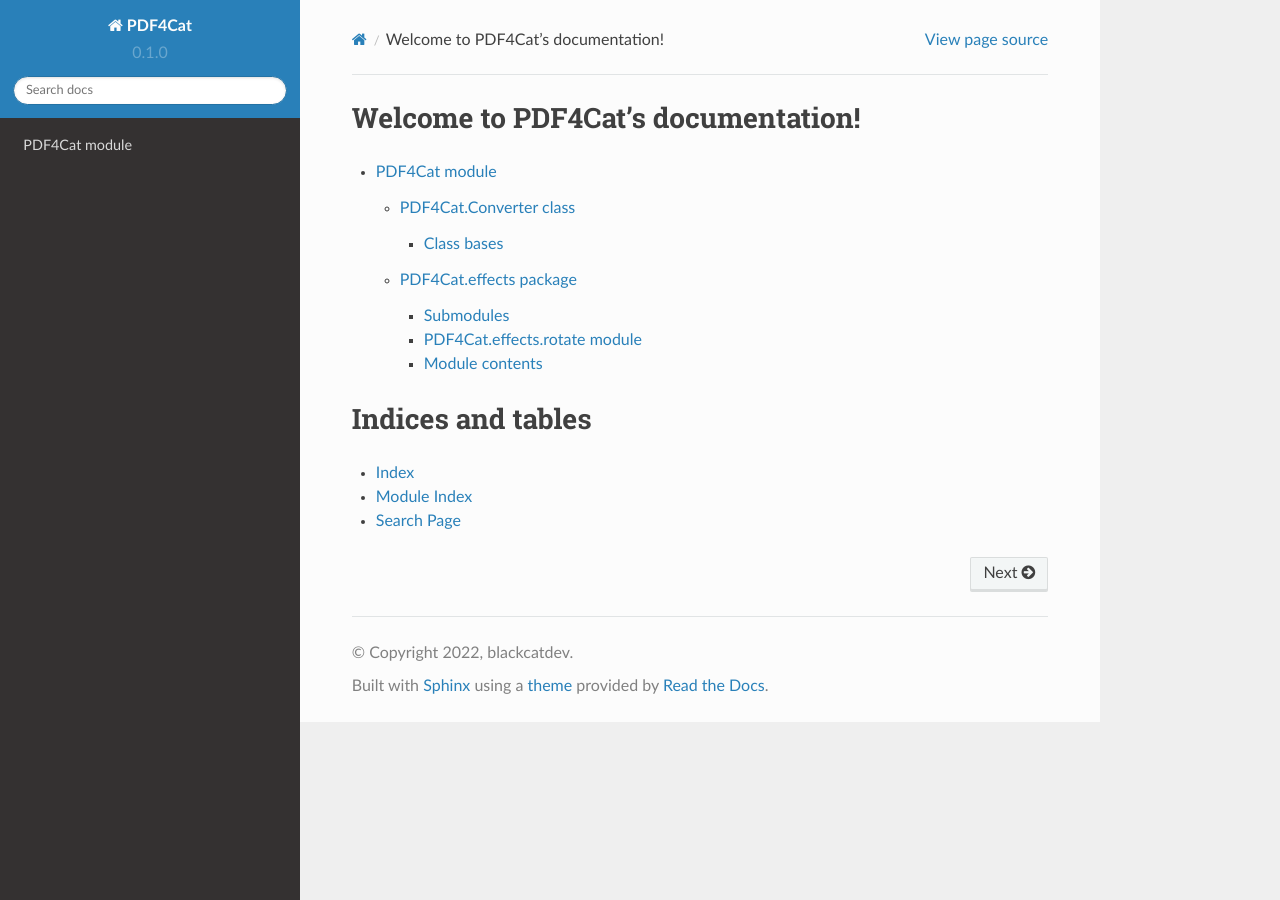
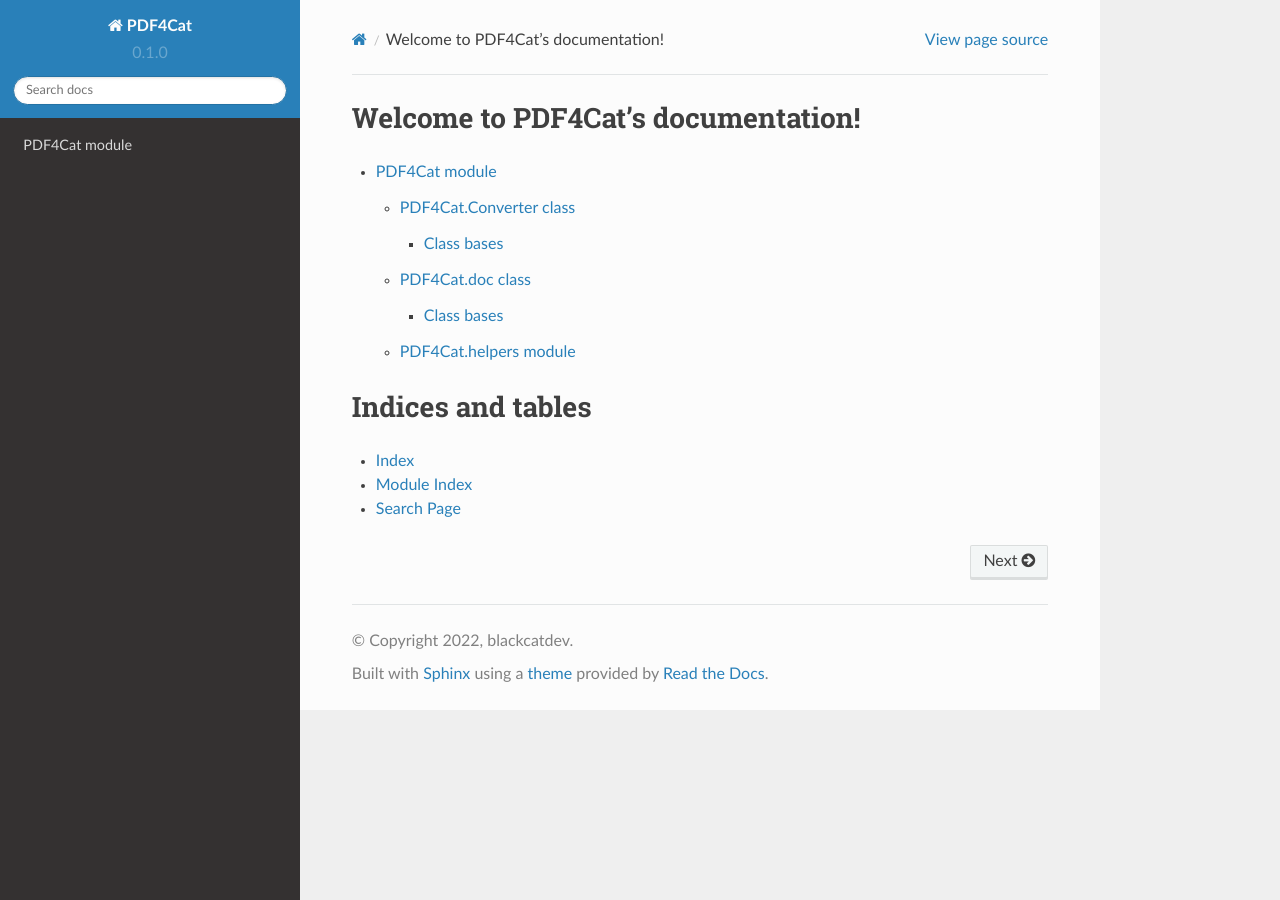
Before and after one commit to BlackCatDevel0per/PDF4Cat, a Sphinx documentation site: the page built from docs/index.rst, in a window 1280 px wide. Built offline with Sphinx 7.4.7 and the Read the Docs theme 2.0.0, drawn with Linux system fonts in a browser that asks for light colours.

Commit message:
Update file

```diff
--- a/docs/PDF4Cat.effects.rst
+++ /dev/null
@@ -1,21 +0,0 @@
-PDF4Cat.effects package
-=======================
-
-Submodules
-----------
-
-PDF4Cat.effects.rotate module
------------------------------
-
-.. automodule:: PDF4Cat.effects.rotate
-   :members:
-   :undoc-members:
-   :show-inheritance:
-
-Module contents
----------------
-
-.. automodule:: PDF4Cat.effects
-   :members:
-   :undoc-members:
-   :show-inheritance:
--- a/docs/PDF4Cat.rst
+++ b/docs/PDF4Cat.rst
@@ -5,4 +5,5 @@
    :maxdepth: 4
 
    PDF4Cat.Converter
-   PDF4Cat.effects
+   PDF4Cat.doc
+   PDF4Cat.helpers
```
Also changed, not shown: docs/PDF4Cat.doc.rst (added, +35 -0 lines), docs/PDF4Cat.helpers.rst (added, +7 -0 lines).
